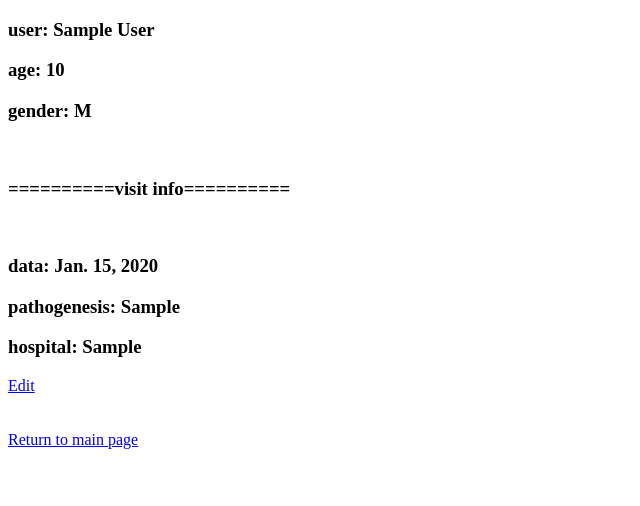
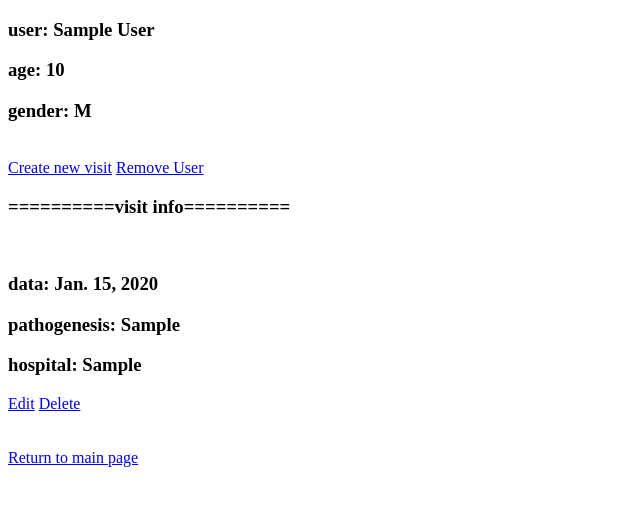
Before and after one commit to eisscerav/mysite, a Django app: page /family/visit_info_page/1/ in a window 1280 px wide. Shown: the top 506 px of the page, without its empty margins (0-640 px from the left). Run offline with Django 3.2, Linux system fonts and the light colour scheme; tables that the repository leaves empty hold one stand-in row (values such as "Sample post").

```diff
--- a/family/templates/family/visit_edit_page.html
+++ b/family/templates/family/visit_edit_page.html
@@ -11,9 +11,9 @@
     <h3>{{ user }}</h3>
         <input type="hidden" name="user_id_hidden" value='{{ user.id }}'/>
         <input type="hidden" name="visit_id_hidden" value='{{ visit_info.id }}'>
-            <label>user_id_hidden
-                <input type="number" name="user_id_hidden" value={{ user.id }}>
-            </label><br/>
+        <label>user_id_hidden
+            <input type="number" name="user_id_hidden" value={{ user.id }}>
+        </label><br/>
         <label>User name
             <input type="text" name="name" value={{ user.name }}>
         </label><br/>
--- a/family/templates/family/visit_info_page.html
+++ b/family/templates/family/visit_info_page.html
@@ -5,38 +5,21 @@
     <title>Visit Info</title>
 </head>
 <body>
-{#<table border="2">#}
-{#    <thead>#}
-{#    <tr>#}
-{#        <th>Name</th>#}
-{#        <th>Age</th>#}
-{#        <th>Gender</th>#}
-{#        <th>Visit date</th>#}
-{#        <th>pathogenesis</th>#}
-{#    </tr>#}
-{#    </thead>#}
-{#    {% for info in user.visithospital_set.all %}#}
-{#        <tbody>#}
-{#        <tr>#}
-{#        <td>{{ user.name }}</td>#}
-{#        <td>{{ user.age }}</td>#}
-{#        <td>{{ user.gender }}</td>#}
-{#        <td>{{ info.date }}</td>#}
-{#        <td>{{ info.pathogenesis }}</td>#}
-{#    {% endfor %}#}
-{#    </tr>#}
-{#    </tbody>#}
-{#</table>#}
     <h3>user: {{ user.name }}</h3>
     <h3>age: {{ user.age }}</h3>
     <h3>gender: {{ user.gender }}</h3>
     <br/>
+    <a href="{%  url 'family:visit_edit_page' user.id 0 %}">Create new visit</a>
+    <a href="{%  url 'family:user_delete' user.id %}">Remove User</a><br/>
+
     <h3>==========visit info==========</h3><br/>
 {% for info in user.visithospital_set.all %}
     <h3>data: {{ info.date }}</h3>
     <h3>pathogenesis: {{ info.pathogenesis }}</h3>
     <h3>hospital: {{ info.hospital }}</h3>
     <a href="{% url 'family:visit_edit_page' user.id info.id %}">Edit</a>
+    <a href="{% url 'family:visit_delete' user.id info.id %}">Delete</a>
+{#    <a href="">Delete</a>#}
     <br/>
 {% endfor %}
 <br/>
--- a/family/urls.py
+++ b/family/urls.py
@@ -8,6 +8,9 @@ urlpatterns = [
     url('^visit_info_page/(?P<visitor_id>[0-9]+)/$', views.visit_info_page, name='visit_info_page'),
     url('^visit_edit_page/(?P<user_id>[0-9]+)/(?P<visit_id>[0-9]+)/$', views.visit_edit_page, name='visit_edit_page'),
     url('^visit_edit_action/$', views.visit_edit_action, name='visit_edit_action'),
+    url('^visit_delete/(?P<user_id>[0-9]+)/(?P<visit_id>[0-9]+)/$', views.visit_delete, name='visit_delete'),
+    url('^user_delete/(?P<user_id>[0-9]+)/$', views.user_delete, name='user_delete'),
+    url('^user_search/$', views.user_search, name='user_search'),
     url('^test_page/$', views.test_page, name='test_page'),
-    url('^car/$', views.car, name='car')
+    url('^car/$', views.car, name='car'),
 ]
--- a/family/views.py
+++ b/family/views.py
@@ -25,6 +25,13 @@ def visit_edit_page(request, user_id, visit_id):
     if user_id == '0':
         # return render(request, 'family/visit_edit_page.html')
         return render(request, 'family/visit_edit_page.html', {'user': ''})
+    if visit_id == '0':
+        user = models.User.objects.get(pk=user_id)
+        ctx = {
+            'user': user,
+            'visit_info': ''
+        }
+        return render(request, 'family/visit_edit_page.html', ctx)
     user = models.User.objects.get(pk=user_id)
     visit_info = models.VisitHospital.objects.get(pk=visit_id)
     ctx = {
@@ -43,31 +50,57 @@ def visit_edit_action(request):
     pathogenesis = request.POST.get('pathogenesis')
     user_id = request.POST.get('user_id_hidden')
     visit_id = request.POST.get('visit_id_hidden')
-    if user_id == '':
+    if user_id == u'':
         new_user = models.User.objects.create(name=user_name, age=user_age, gender=user_gender)
-        new_user.save()
         new_user.visithospital_set.create(hospital=hospital, date=date, pathogenesis=pathogenesis)
         new_user.save()
-    else:
+        return render(request, 'family/index.html')
+
+    if user_id != '' and visit_id == '':
         user = models.User.objects.get(pk=user_id)
-        user.name = user_name
-        user.age = user_age
-        user.gender = user_gender
-        visit_info = models.VisitHospital.objects.get(pk=visit_id)
-        visit_info.hospital = hospital
-        visit_info.date = date
-        visit_info.pathogenesis = pathogenesis
+        user.visithospital_set.create(hospital=hospital, date=date, pathogenesis=pathogenesis)
         user.save()
-        visit_info.save()
+        return render(request, 'family/index.html')
+
+    user = models.User.objects.get(pk=user_id)
+    user.name = user_name
+    user.age = user_age
+    user.gender = user_gender
+    visit_info = models.VisitHospital.objects.get(pk=visit_id)
+    visit_info.hospital = hospital
+    visit_info.date = date
+    visit_info.pathogenesis = pathogenesis
+    user.save()
+    visit_info.save()
     return render(request, 'family/index.html')
 
 
-def remove_visit_info(request):
-    pass
+def visit_delete(request, user_id, visit_id):
+    visit_info = models.VisitHospital.objects.get(pk=visit_id)
+    visit_info.delete()
+    return render(request, 'family/index.html')
+
+
+def user_delete(request, user_id):
+    user = models.User.objects.get(pk=user_id)
+    user.delete()
+    return render(request, 'family/index.html')
+
+
+def user_search(request):
+    content = request.GET['q']
+    users = models.User.objects.filter(name__exact=content)
+    context = {
+        'content': content,
+        'users': users
+    }
+    return render(request, 'family/test_page.html', context)
 
 
 def test_page(request):
-    return render(request, 'family/test_page.html')
+    objs = models.TestDatabase.objects.all()
+    context = {'objs': objs}
+    return render(request, 'family/test_page.html', context)
 
 
 def test_edit(request):
```
Also changed, not shown: family/templates/family/test_page.html (+32 -0 lines), family/templates/family/visit_user_page.html (+7 -0 lines), family/migrations/0001_initial.py, family/migrations/0002_auto_20180119_0819.py (deleted), family/migrations/0003_auto_20180119_0820.py (deleted), family/migrations/0004_auto_20180119_0823.py (deleted), 1 other file.
